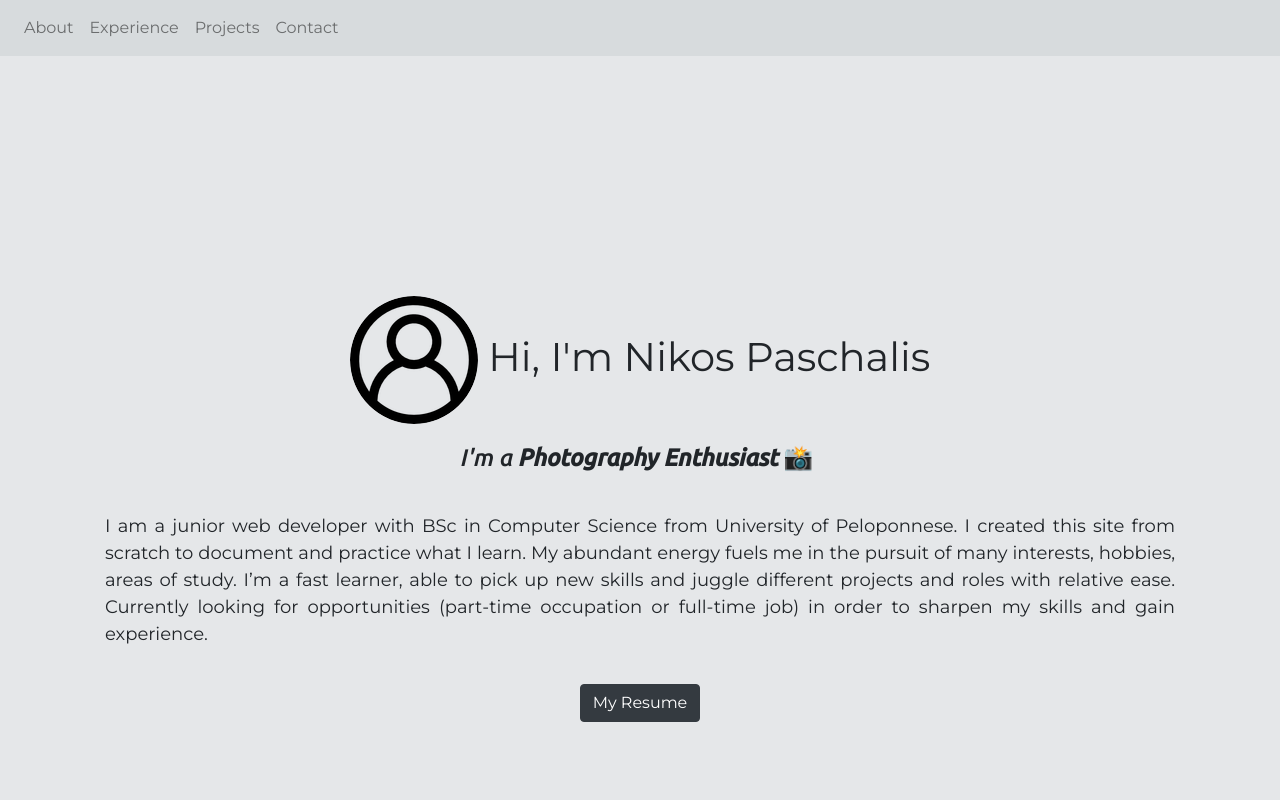
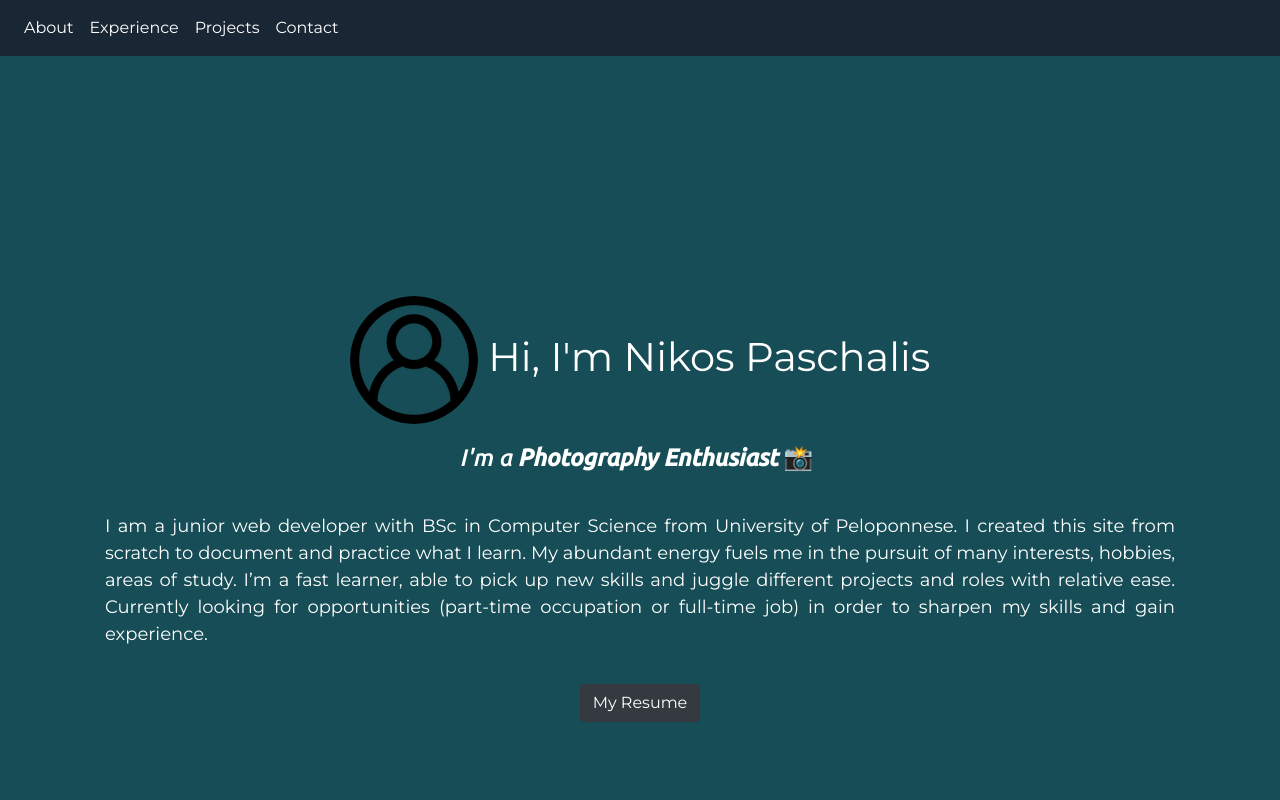
Before and after one commit to NikosPaschalis/PortfolioPage, a React (Create React App) app: page / in a window 1280 px wide. Shown: the top 800 px of the page. Built offline with nearby package versions, Linux system fonts and the light colour scheme.

Commit message:
Changed Page Colors

```diff
--- a/src/App.css
+++ b/src/App.css
@@ -1,7 +1,8 @@
 html, body {
     height: 100%;
     font-family: 'Montserrat', sans-serif;
-    background-color: #E5E7E9;
+    background-color: #164D56;
+    color: white;
 }
 h1 {
     text-align: center;
--- a/src/components/Navbar/Navbar.css
+++ b/src/components/Navbar/Navbar.css
@@ -3,7 +3,7 @@
     /* position: fixed; Need to change that because on small devices it disables the burger button*/
     top: 0;
     width: 100%;
-    background-color: #D7DBDD;
+    background-color: #192734;
 
   }
 
--- a/src/components/Navbar/Navbar.js
+++ b/src/components/Navbar/Navbar.js
@@ -6,11 +6,11 @@ function Navigationbar(){
     <Navbar className="sticky"  expand="lg">
       <Navbar.Toggle aria-controls="basic-navbar-nav" />
       <Navbar.Collapse id="basic-navbar-nav">
-        <Nav className="mr-auto">
-          <Nav.Link href="#home">About</Nav.Link>
-          <Nav.Link href="#experience">Experience</Nav.Link>
-          <Nav.Link href="#projects">Projects</Nav.Link>
-          <Nav.Link href="#contact">Contact</Nav.Link>
+        <Nav className="mr-auto" >
+          <Nav.Link style={{color:"white"}} href="#home">About</Nav.Link>
+          <Nav.Link style={{color:"white"}} href="#experience">Experience</Nav.Link>
+          <Nav.Link style={{color:"white"}} href="#projects">Projects</Nav.Link>
+          <Nav.Link style={{color:"white"}} href="#contact">Contact</Nav.Link>
         </Nav>
       </Navbar.Collapse>
     </Navbar>
--- a/src/components/Project/Project.js
+++ b/src/components/Project/Project.js
@@ -3,7 +3,7 @@ import { Card, Button } from 'react-bootstrap';
 const Project = (props) => (
 
                 <Card style={{ width: '18rem'}}>
-        <Card.Body style = {{backgroundColor: '#EAEDED'}}>
+        <Card.Body style = {{backgroundColor: '#164D56'}}>
         <Card.Title>{props.name}</Card.Title>
             <Card.Text>
             {props.description}
```
Also changed, not shown: 1 other file (tests, documents, lock files or other folders).
